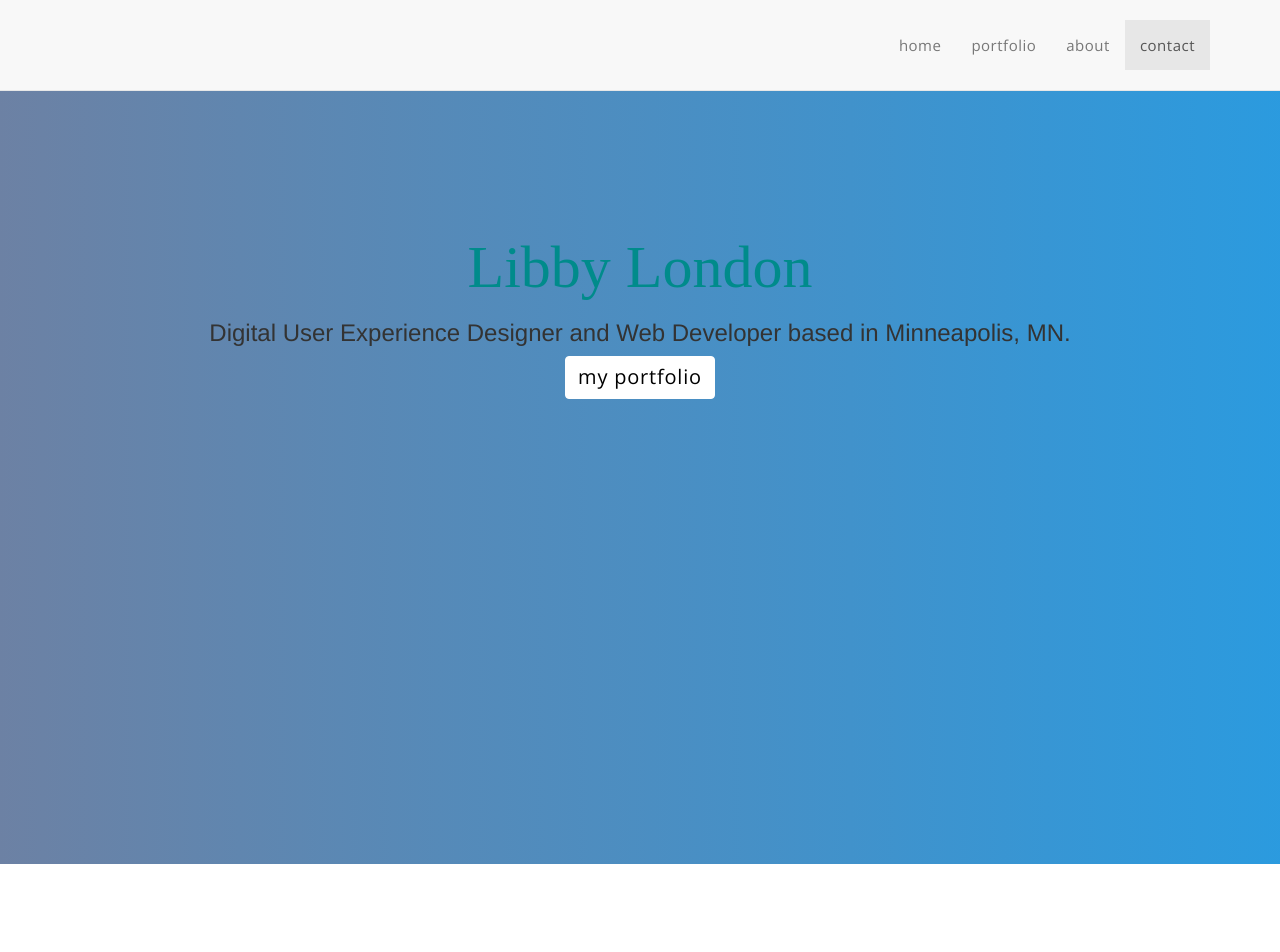
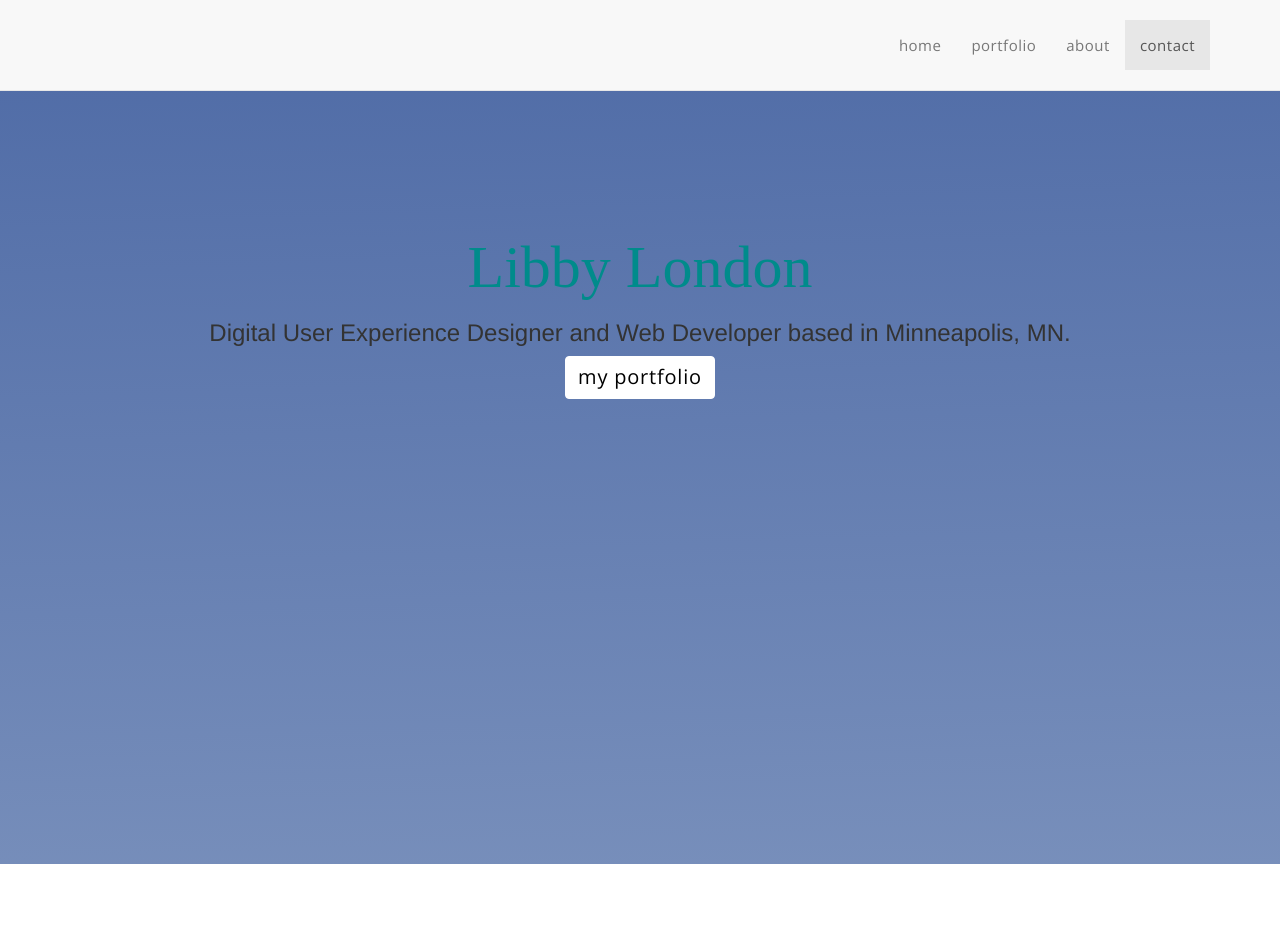
Before and after one commit to libbylondon11/portfolio, a PHP site: page /index.php in a window 1280 px wide. Shown: the top 952 px of the page. Run offline with PHP 8.4, Linux system fonts and the light colour scheme; some libraries are stand-ins or nearby versions; some web fonts are replaced.

Commit message:
gradient

```diff
--- a/style.css
+++ b/style.css
@@ -7,8 +7,8 @@ html, body {
     padding: 0;
 }
 #about {
-background: linear-gradient(270deg, #18f0b8, #18a2f0, #db5640);
-background-size: 600% 600%;
+background: linear-gradient(358deg, #b4c4da, #163989);
+background-size: 400% 400%;
 -webkit-animation: Gradient 60s ease infinite;
 -moz-animation: Gradient 60s ease infinite;
 animation: Gradient 60s ease infinite;
@@ -28,7 +28,6 @@ animation: Gradient 60s ease infinite;
     50%{background-position:100% 50%}
     100%{background-position:0% 50%}
 }
-
 
 h2 {
   text-align: center;
```
